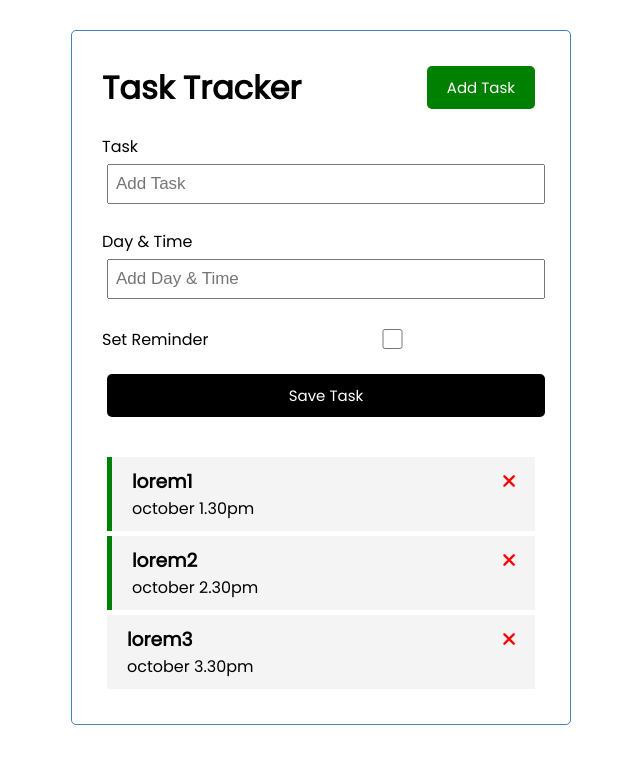
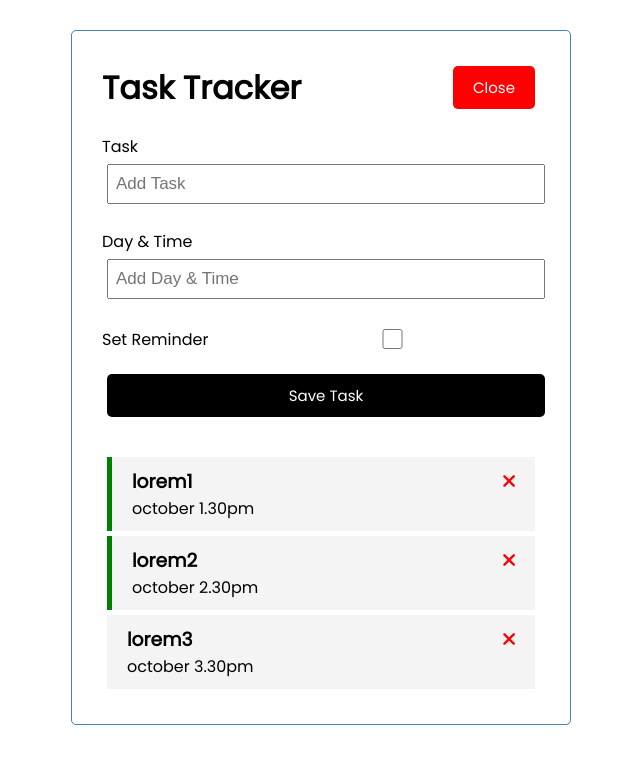
Before and after one commit to iamAndreyGavrilov/remember-vue-3, a Vue app: page / in a window 1280 px wide. Both pictures are taken after a click on the button "Add Task". Shown: the top 764 px of the page, without its empty margins (319-959 px from the left). Built offline with nearby package versions, Linux system fonts and the light colour scheme.

Commit message:
toggle form add / close

```diff
--- a/src/App.vue
+++ b/src/App.vue
@@ -1,7 +1,9 @@
 <template>
   <div class="container">
-    <Header title="Task Tracker" />
-    <AddTask @add-task="addTask" />
+    <Header @toggle-add-task="toggleAddTask" title="Task Tracker" :showAddTask="showAddTask"/>
+    <div v-show="showAddTask">
+      <AddTask @add-task="addTask" />
+    </div>
     <Tasks
       @toggle-reminder="toggleReminder"
       @delete-task="deleteTask"
@@ -20,6 +22,7 @@
   data() {
     return {
       tasks: [],
+      showAddTask: false,
     };
   },
   components: {
@@ -39,6 +42,9 @@
       this.tasks = this.tasks.map((task) =>
         task.id === id ? { ...task, reminder: !task.reminder } : task
       );
+    },
+    toggleAddTask() {
+      this.showAddTask = !this.showAddTask;
     },
   },
 
--- a/src/components/Button.vue
+++ b/src/components/Button.vue
@@ -13,7 +13,7 @@
   },
   methods: {
     onClick() {
-      console.log("click");
+      this.$emit("btn-click");
     },
   },
 };
--- a/src/components/Header.vue
+++ b/src/components/Header.vue
@@ -1,7 +1,11 @@
 <template>
   <header>
     <h1>{{ title }}</h1>
-    <Button text="Add Task" color="green" />
+    <Button
+      @btn-click="this.$emit('toggle-add-task')"
+      :text="showAddTask ? 'Close' : 'Add Task'"
+      :color="showAddTask ? 'red' : 'green'"
+    />
   </header>
 </template>
 
@@ -12,10 +16,7 @@
   name: "Header",
   props: {
     title: String,
-    // title: {
-    //   type: String,
-    //   default: "Hello default",
-    // },
+    showAddTask: Boolean,
   },
   components: {
     Button,
```
